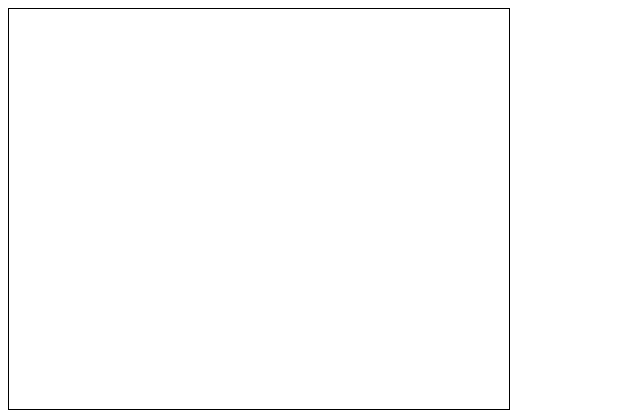
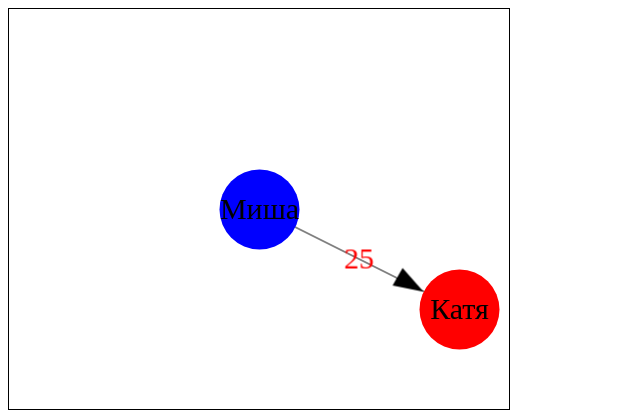
Before and after one commit to parunkov/fabric1, a plain HTML site: page index.html in a window 1280 px wide. Shown: the whole page, without its empty margins (0-640 px from the left). Drawn offline with Linux system fonts and the light colour scheme.

Commit message:
Update index.html

```diff
--- a/index.html
+++ b/index.html
@@ -1 +1 @@
-<!doctype html><html lang="en"><head><meta charset="utf-8"/><meta name="viewport" content="width=device-width,initial-scale=1"/><meta http-equiv="x-ua-compatible" content="ie=edge"/><title>webpack Boilerplate</title><link rel="icon" href="/favicon.png"><script defer="defer" src="https://parunkov.github.io/fabric1//js/runtime.7e789ab4ceafdaf16606.bundle.js"></script><script defer="defer" src="https://parunkov.github.io/fabric1//js/main.a873e76a9614d536c4bb.bundle.js"></script></head><body><canvas id="myCanvas" width="500" height="400" style="border:1px solid #000000;"></canvas></body></html>
+<!doctype html><html lang="en"><head><meta charset="utf-8"/><meta name="viewport" content="width=device-width,initial-scale=1"/><meta http-equiv="x-ua-compatible" content="ie=edge"/><title>webpack Boilerplate</title><link rel="icon" href="/favicon.png"><script defer="defer" src="https://parunkov.github.io/fabric1/js/runtime.7e789ab4ceafdaf16606.bundle.js"></script><script defer="defer" src="https://parunkov.github.io/fabric1/js/main.a873e76a9614d536c4bb.bundle.js"></script></head><body><canvas id="myCanvas" width="500" height="400" style="border:1px solid #000000;"></canvas></body></html>
```
